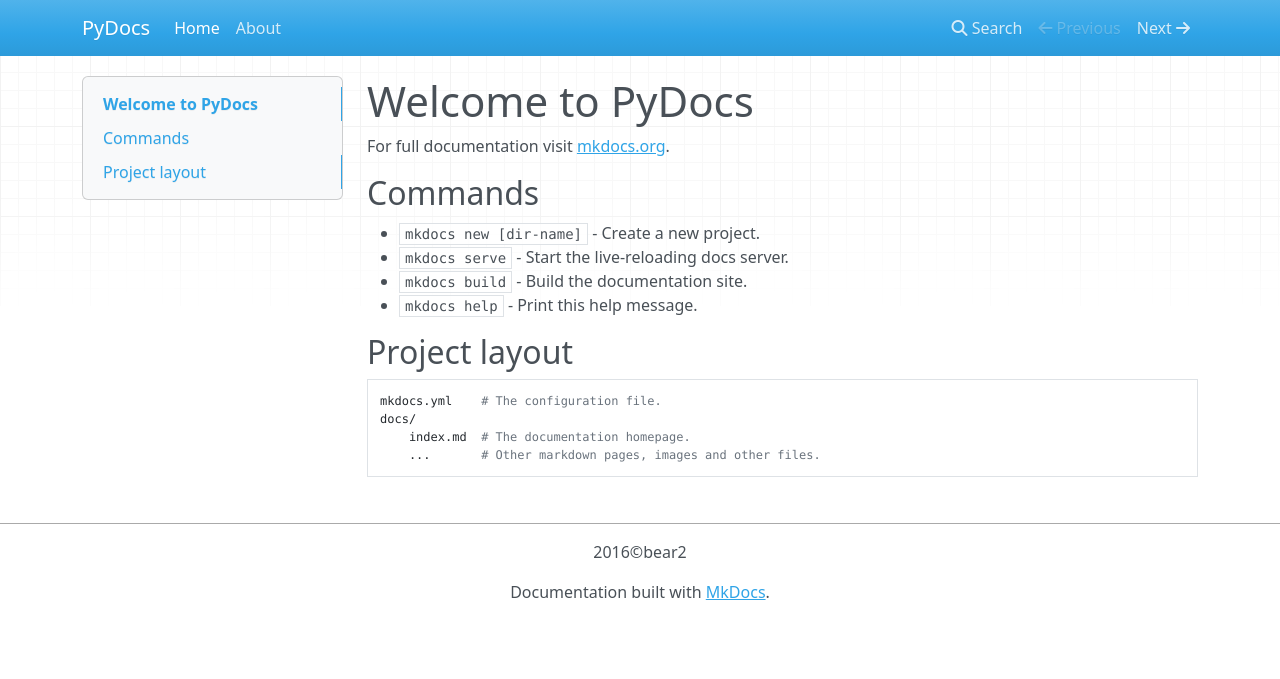
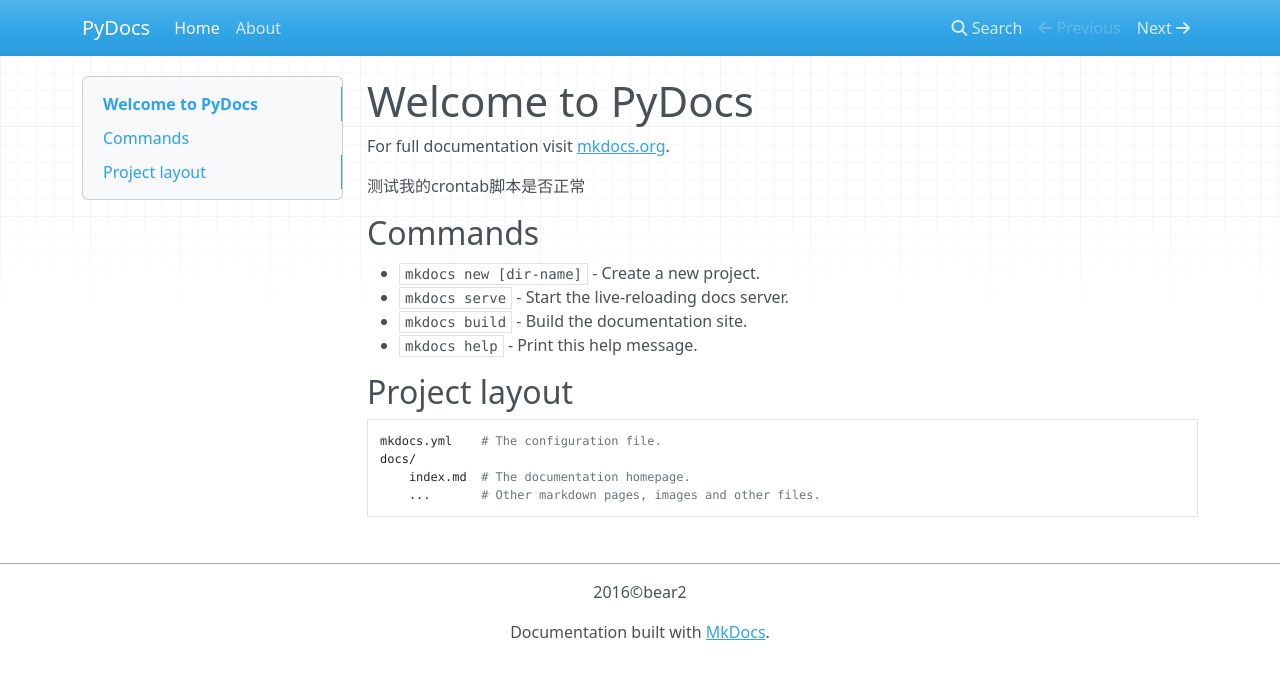
Before and after one commit to pierre94/PyDocs, an MkDocs documentation site: the page built from docs/index.md, in a window 1280 px wide. Shown: the top 679 px of the page. Built offline with MkDocs 1.6.1, drawn with Linux system fonts in a browser that asks for light colours; nearby versions of some CDN libraries; old or Windows-style settings are respelled for this version of MkDocs.

Commit message:
测试我的crontab脚本

```diff
--- a/docs/index.md
+++ b/docs/index.md
@@ -2,6 +2,7 @@
 
 For full documentation visit [mkdocs.org](http://mkdocs.org).
 
+测试我的crontab脚本是否正常
 ## Commands
 
 * `mkdocs new [dir-name]` - Create a new project.
```
